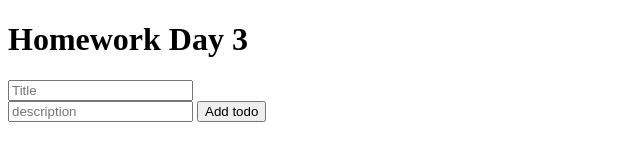
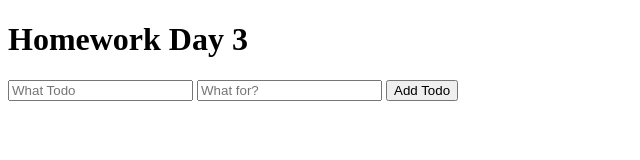
Before and after one commit to Tobywnkenobi/Week7-day3-HW, a plain HTML site: page index.html in a window 1280 px wide. Shown: the whole page, without its empty margins (0-640 px from the left). Drawn offline with Linux system fonts and the light colour scheme.

Commit message:
finished

```diff
--- a/index.html
+++ b/index.html
@@ -8,11 +8,9 @@
 </head>
 <body>
     <script src="./main.js"></script>
-    <form id="todo_form">
-        <input type="text" id="title" placeholder="Title"><br>
-        <input type="text" id="description" placeholder="description">
-        <button type="submit">Add todo</button>
-    </form>
-    <ul id="todo_list"></ul>
+    <input type="text" id="titleInput" placeholder="What Todo">
+    <input type="text" id="descInput" placeholder="What for?">
+    <button onclick="addTodo()">Add Todo</button>
+    <ul id="todoList"></ul>
 </body>
 </html>
--- a/main.js
+++ b/main.js
@@ -0,0 +1,17 @@
+function addTodo() {
+    var titleInput = document.getElementById('titleInput');
+    var descInput = document.getElementById('descInput');
+    var todoList = document.getElementById('todoList');
+
+    var listItem = document.createElement('li');
+    listItem.textContent = titleInput.value + ': ' + descInput.value;
+
+    listItem.addEventListener('click', function() {
+        listItem.style.textDecoration = 'line-through';
+    });
+
+    todoList.appendChild(listItem);
+
+    titleInput.value = '';
+    descInput.value = '';
+}
```
